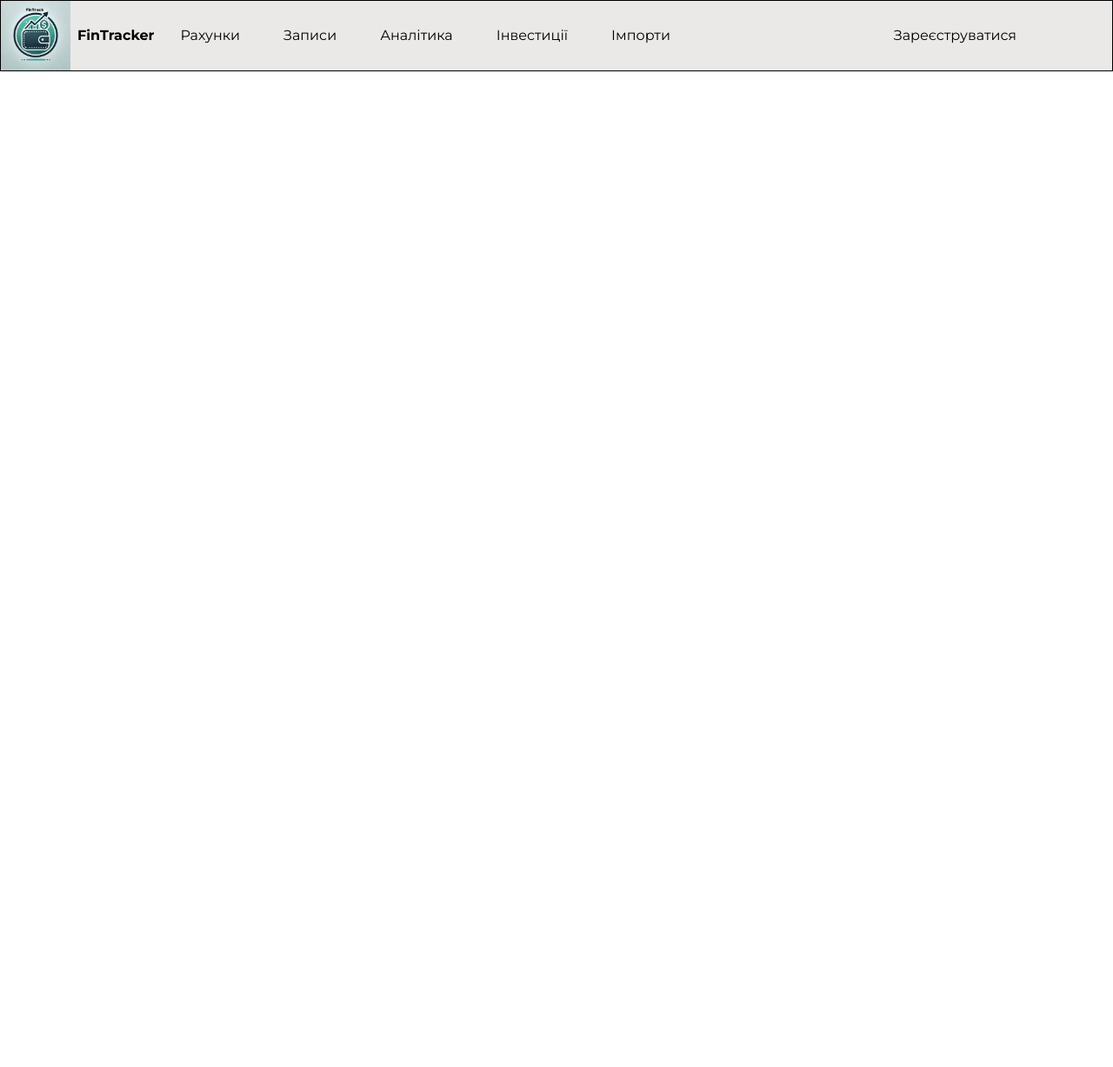
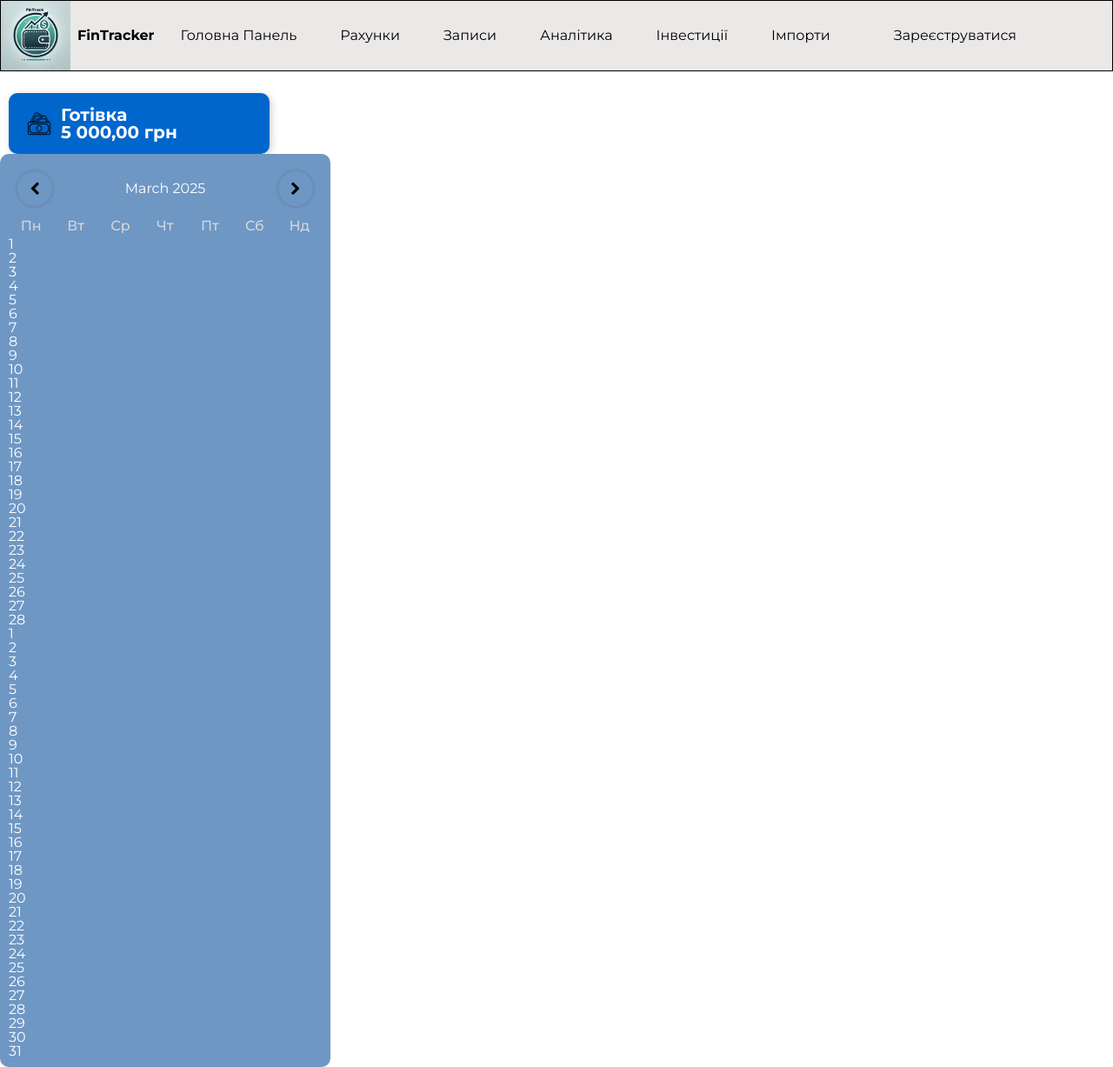
Before and after one commit to BohdanTokarets/FinTracker.github.io, a Django app: page / in a window 1280 px wide. Shown: the whole page at 87% size. Before the commit the page ends 82 px from the top, so only its background shows below. Run offline with Django 5.2, Linux system fonts and the light colour scheme.

Commit message:
5 Commit
Not bad work today

```diff
--- /dev/null
+++ b/FinTracker/FinTracker/FinTracker_app/static/css/main_5.css
@@ -0,0 +1,206 @@
+* {
+    padding: 0px;
+    margin: 0px;
+    border: 0px;
+    font-family: 'Montserrat', sans-serif;
+  }
+
+  *,
+  *::before,
+  *::after {
+    -webkit-box-sizing: border-box;
+    box-sizing: border-box;
+  }
+
+  *:focus {
+    outline: none;
+  }
+
+  :root{
+    --white: #fff;
+  }
+
+  html{
+    scroll-behavior: smooth;
+  }
+
+  html,
+  body {
+    height: 100%;
+    min-width: 320px;
+  }
+
+  body {
+    line-height: 1;
+    font-size: 1rem;
+    -ms-text-size-adjust: 100%;
+    -moz-text-size-adjust: 100%;
+    -webkit-text-size-adjust: 100%;
+    -webkit-font-smoothing: antialiased;
+    -moz-osx-font-smoothing: grayscale;
+    transition: background-color .4s, color .4s;
+  }
+
+  input,
+  button,
+  textarea {
+    font-size: inherit;
+  }
+  a {
+    text-decoration: none;
+  }
+
+  a:link,a:visited {
+    text-decoration: none;
+  }
+
+a:hover {
+    text-decoration: none;
+  }
+ul,ol,li {
+    list-style: none;
+  }
+img {
+    vertical-align: top;
+  }
+
+h1,h2,h3,h4,h5,h6 {
+    font-size: inherit;
+    line-height: 1;
+  }
+.Logo{
+  height: 80px;
+  width: 80px;
+  margin-right: .5rem;
+}
+
+.h1{
+  margin-right: 30px;
+  color: #000000;
+}
+/*NAVIGATION*/
+.navbar{
+    background-color: #ebe8e8;
+    border: 1px solid #000000;
+  }
+  .navigation {
+    display: flex;
+    align-items: center;
+  }
+
+  .navigation__list {
+    display: flex;
+    margin-right: 110px;
+    align-items: center;
+  }
+
+  .header__pictures{
+    cursor: pointer;
+  }
+
+  /*not(:last-child) = останній елемент не включається в задані параметри*/
+
+  .navigation__item:not(:last-child){
+    margin-right: 50px;
+  }
+
+  .navigation__link{
+    position: relative;
+    font-size: 16px;
+    color: black;
+    font-weight: 400;
+    transition: color 0.3s ease-in-out;
+  }
+
+  .navigation__link::before{
+    content: "";
+    position: absolute;
+    width: 50px;
+    height: 50px;
+    top: -50%;
+    left: 10%;
+  }
+  .navigation__link:hover:before{
+    opacity: 1;
+  }
+
+  .navigation__link:hover{
+    color: #ac8181;
+  }
+
+  .register_button{
+    margin-left: auto;
+    display: flex;
+    align-items: center;
+    justify-content: flex-end;
+    transition: color 0.3s ease-in-out;
+  }
+
+  .register_button:hover{
+    color: #ac8181;
+  }
+/*ГОЛОВНА ПАНЕЛЬ*/
+.cash-box {
+  display: flex;
+  align-items: center;
+  background-color: #0066cc;
+  color: white;
+  padding: 15px 20px;
+  border-radius: 10px;
+  font-size: 20px;
+  font-weight: bold;
+  width: 300px;
+  box-shadow: 2px 2px 10px rgba(0, 0, 0, 0.2);
+  margin-top: 25px;
+  margin-left: 10px;
+}
+
+.icon {
+  width: 30px;
+  height: 30px;
+  margin-right: 10px;
+}
+
+.calendar{
+  width: 380px;
+  height: auto;
+  display: flex;
+  flex-direction: column;
+  padding: 10px;
+  background-color: #6f97c4;
+  border-radius: 10px;
+  box-shadow: 0, 0, 10px rgba(0, 0, 0, 0.3);
+  color: #fff;
+}
+
+.header{
+  display: flex;
+  justify-content: space-between;
+  align-items: center;
+  padding: 10px;
+}
+
+.header button{
+  display: flex;
+  align-items: center;
+  justify-content: center;
+  border: none;
+  border-radius: 50%;
+  background-color: #6f97c4;
+  cursor: pointer;
+  width: 40px;
+  height: 40px;
+  box-shadow: 0 0 4px rgba(0, 0, 0, 0.2);
+}
+
+.days{
+  display: grid;
+  grid-template-columns: repeat(7, 1fr);
+}
+
+.day{
+  text-align: center;
+  padding: 5px;
+  color: #d4d7db;
+  font-weight: 500;
+}
--- /dev/null
+++ b/FinTracker/FinTracker/FinTracker_app/static/css/style_1.css
@@ -0,0 +1,141 @@
+ * {
+    padding: 0px;
+    margin: 0px;
+    border: 0px;
+    font-family: 'Montserrat', sans-serif;
+  }
+
+  *,
+  *::before,
+  *::after {
+    -webkit-box-sizing: border-box;
+    box-sizing: border-box;
+  }
+
+  *:focus {
+    outline: none;
+  }
+
+  :root{
+    --white: #fff;
+  }
+
+  html{
+    scroll-behavior: smooth;
+  }
+
+  html,
+  body {
+    height: 100%;
+    min-width: 320px;
+  }
+
+  body{
+    line-height: 1;
+    font-size: 1rem;
+    -ms-text-size-adjust: 100%;
+    -moz-text-size-adjust: 100%;
+    -webkit-text-size-adjust: 100%;
+    -webkit-font-smoothing: antialiased;
+    -moz-osx-font-smoothing: grayscale;
+    transition: background-color .4s, color .4s;
+  }
+
+  input,
+  button,
+  textarea {
+    font-size: inherit;
+  }
+  a {
+    text-decoration: none;
+  }
+
+  a:link,a:visited {
+    text-decoration: none;
+  }
+
+a:hover {
+    text-decoration: none;
+  }
+ul,ol,li {
+    list-style: none;
+  }
+img {
+    vertical-align: top;
+  }
+
+h1,h2,h3,h4,h5,h6 {
+    font-size: inherit;
+    line-height: 1;
+  }
+.Logo{
+  height: 80px;
+  width: 80px;
+  margin-right: .5rem;
+}
+
+.h1{
+  margin-right: 30px;
+}
+
+/*NAVIGATION*/
+.navbar{
+  background-color: #ebe8e8;
+  border: 1px solid #000000;
+}
+.navigation {
+  display: flex;
+  align-items: center;
+}
+
+.navigation__list {
+  display: flex;
+  margin-right: 110px;
+  align-items: center;
+}
+
+.header__pictures{
+  cursor: pointer;
+}
+
+/*not(:last-child) = останній елемент не включається в задані параметри*/
+
+.navigation__item:not(:last-child){
+  margin-right: 50px;
+}
+
+.navigation__link{
+  position: relative;
+  font-size: 16px;
+  color: black;
+  font-weight: 400;
+  transition: color 0.3s ease-in-out;
+}
+
+.navigation__link::before{
+  content: "";
+  position: absolute;
+  width: 50px;
+  height: 50px;
+  top: -50%;
+  left: 10%;
+}
+.navigation__link:hover:before{
+  opacity: 1;
+}
+
+.navigation__link:hover{
+  color: #ac8181;
+}
+
+.register_button{
+  margin-left: auto;
+  display: flex;
+  align-items: center;
+  justify-content: flex-end;
+  transition: color 0.3s ease-in-out;
+}
+
+.register_button:hover{
+  color: #ac8181;
+}
--- /dev/null
+++ b/FinTracker/FinTracker/FinTracker_app/static/js/main.js
@@ -0,0 +1,51 @@
+const monthYearElement = document.getElementById('monthYear');
+const datesElement = document.getElementById('dates');
+const prevBtn = document.getElementById('prevBtn');
+const nextBtn = document.getElementById('nextBtn');
+
+let currentDate = new Date();
+const UpdateCalendar = () => {
+    const currentYear = currentDate.getFullYear();
+    const currentMonth = currentDate.getMonth();
+
+    const firstDay = new Date(currentYear, currentMonth, 0);
+    const lastDay = new Date(currentYear, currentMonth + 1, 0);
+    const totalDays = lastDay.getDate();
+    const firstDayIndex = firstDay.getDate();
+    const lastDayIndex = lastDay.getDate();
+
+    const monthYearString = currentDate.toLocaleString('default',{month: 'long', year: 'numeric'});
+    monthYearElement.textContent = monthYearString;
+
+    let datesHTML = '';
+
+    for(let i = firstDayIndex; i > 0; i--) {
+        const prevDate = new Date(currentYear, currentMonth, 0 - i + 1);
+        datesHTML += `<div class="date inactive">${prevDate.getDate()}</div>`;
+    }
+
+    for(let i = 1; i <= totalDays; i++){
+        const date = new Date(currentYear, currentMonth, i);
+        const activeClass = date.toDateString() === new Date().toDateString() ? 'active' : '';
+        datesHTML += `<div class="date ${activeClass}">${i}</div>`;
+    }
+
+    for(let i = 1; i <= 7 - lastDayIndex; i++){
+        const nextDay = new Date(currentYear, currentMonth + 1, i);
+        datesHTML = `<div class="date inactive">${nextDay.getDate()}</div>`;
+    }
+
+    datesElement.innerHTML = datesHTML;
+}
+
+prevBtn.addEventListener('click', () =>{
+    currentDate.setMonth(currentDate.getMonth() - 1);
+    UpdateCalendar();
+})
+
+nextBtn.addEventListener('click', () =>{
+    currentDate.setMonth(currentDate.getMonth() + 1);
+    UpdateCalendar();
+})
+
+UpdateCalendar();
--- a/FinTracker/FinTracker/FinTracker_app/templates/base.html
+++ b/FinTracker/FinTracker/FinTracker_app/templates/base.html
@@ -8,7 +8,11 @@
     <link rel="preconnect" href="https://fonts.googleapis.com">
     <link rel="preconnect" href="https://fonts.gstatic.com" crossorigin>
     <link href="https://fonts.googleapis.com/css2?family=Montserrat:ital,wght@0,100..900;1,100..900&display=swap" rel="stylesheet">
-    <link type="text/css" rel="stylesheet" href="{% static 'css/style.css'%}">
+    <link rel="stylesheet" href="https://cdnjs.cloudflare.com/ajax/libs/font-awesome/4.7.0/css/font-awesome.min.css">
+    <link rel="icon" type="image/x-icon" href="{% static 'image/favicon.ico' %}">
+
+    <link type="text/css" rel="stylesheet" href="{% static 'css/main_5.css'%}">
+    <link type="text/css" rel="stylesheet" href="{% static 'css/style_1.css'%}">
     {% block title%}
         <title>FinTracker</title>
     {% endblock %}
@@ -18,6 +22,9 @@
         <ul class="header-navigation__list navigation__list">
             <img class="Logo" src="/static/image/Logo.png" alt="FinTracker Logo">
             <h1 class="h1">FinTracker</h1>
+            <li class="header-navigation__item navigation__item">
+                <a class="header-navigation__link navigation__link" href="/main">Головна Панель</a>
+            </li>
             <li class="header-navigation__item navigation__item">
                 <a class="header-navigation__link navigation__link" href="#">Рахунки</a>
             </li>
@@ -38,6 +45,38 @@
             </div>
         </ul>
     </div>
+    {% block content %}
+    <div class="cash-box">
+        <img src="/static/image/cash.png" color="white" alt="Coins" class="icon">
+        <div>
+            <div>Готівка</div>
+            <div>5 000,00 грн</div>
+        </div>
+    </div>
+    <div class="calendar">
+        <div class="header">
+            <button id="prevBtn">
+                <i class="fa fa-chevron-left"></i>
+            </button>
+            <div class="monthYear" id="monthYear"></div>
+            <button id="nextBtn">
+                <i class="fa fa-chevron-right"></i>
+            </button>
+        </div>
+            <div class="days">
+                <div class="day">Пн</div>
+                <div class="day">Вт</div>
+                <div class="day">Ср</div>
+                <div class="day">Чт</div>
+                <div class="day">Пт</div>
+                <div class="day">Сб</div>
+                <div class="day">Нд</div>
+            </div>
+            <div class="dates" id="dates"></div>
+    </div>
+    {% endblock %}
+
+    <script src="main.js"></script>
 
 </body>
 </html>
--- a/FinTracker/FinTracker/FinTracker_app/urls.py
+++ b/FinTracker/FinTracker/FinTracker_app/urls.py
@@ -2,5 +2,6 @@ from django.urls import path
 from . import views
 
 urlpatterns = [
-    path('', views.index)
+    path('', views.index),
+    path('main/', views.main),
 ]
--- a/FinTracker/FinTracker/FinTracker_app/views.py
+++ b/FinTracker/FinTracker/FinTracker_app/views.py
@@ -4,3 +4,6 @@ from django.shortcuts import render
 
 def index(request):
     return render(request, 'base.html')
+
+def main(request):
+    return render(request, 'main_site.html')
```
Also changed, not shown: FinTracker/FinTracker/FinTracker_app/templates/main_site.html (added, +16 -0 lines), FinTracker/FinTracker/FinTracker_app/static/image/cash.png (added), FinTracker/FinTracker/FinTracker_app/static/image/favicon.ico (added).
